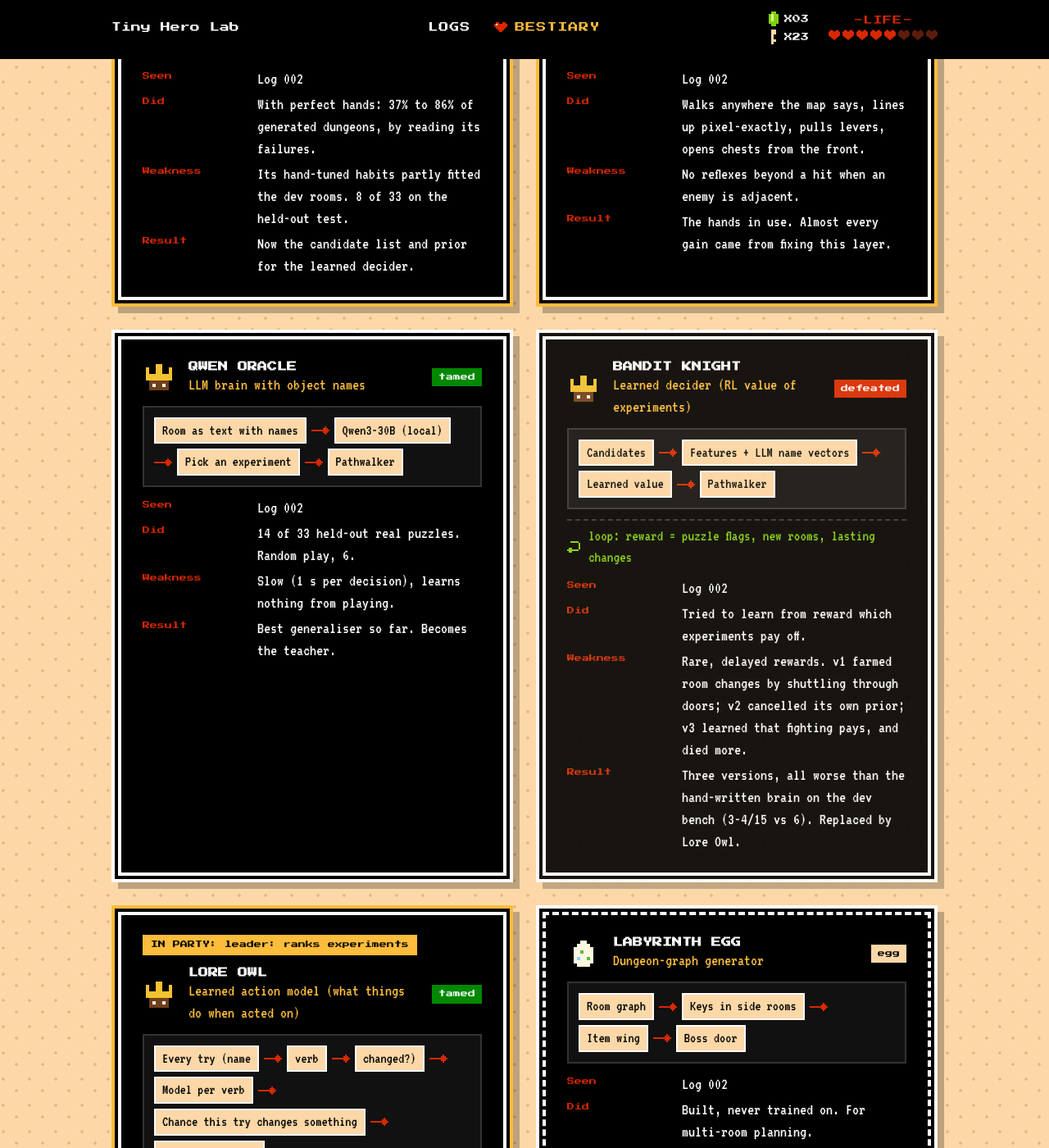
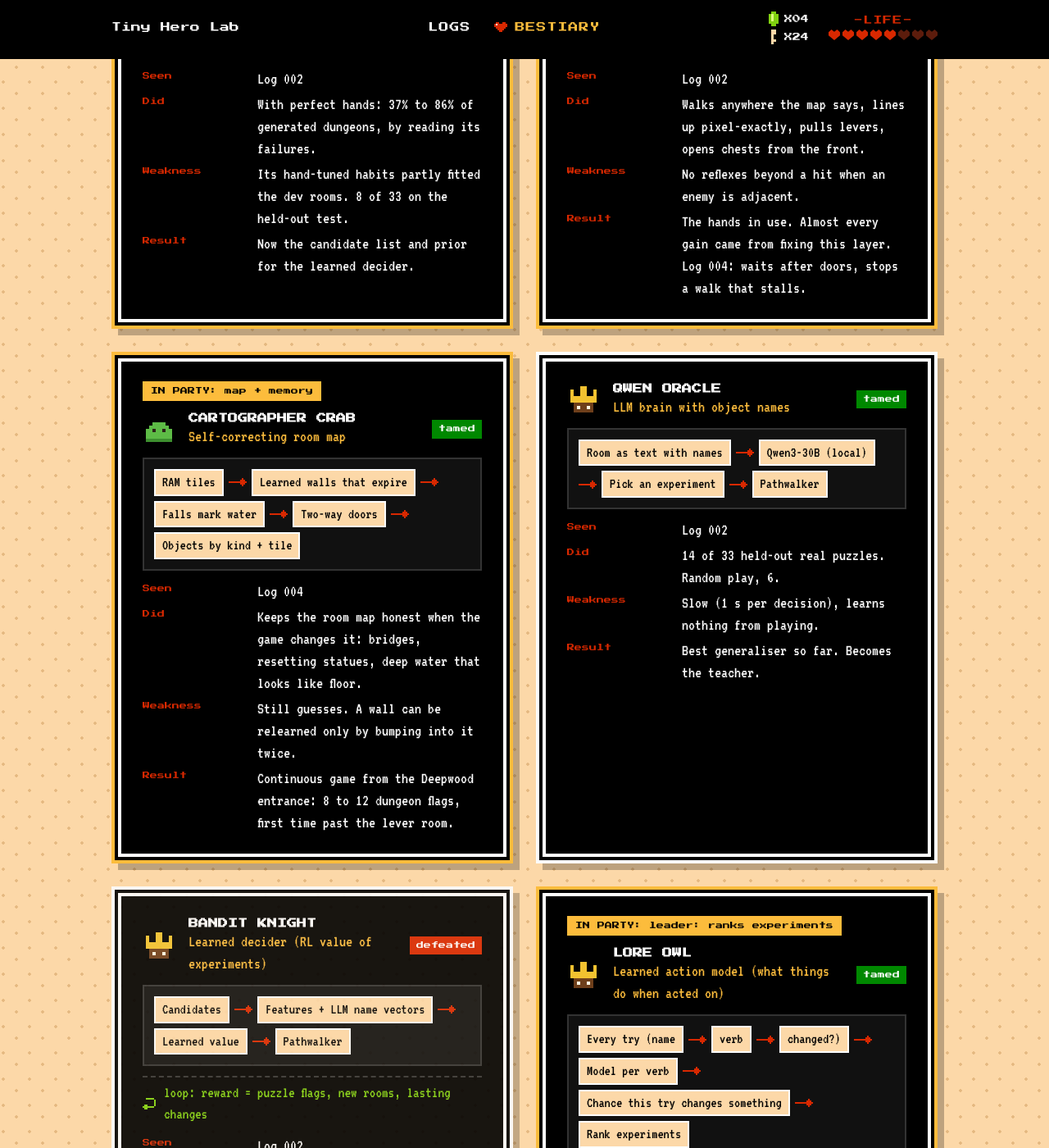
Before and after one commit to sofianedjerbi/zelda-agent-devblog, a Jekyll site: the page built from bestiary.html, in a window 1280 px wide and 1400 px high, scrolled down 4160 px. Shown: the whole window at 82% size. Built offline with Jekyll 4.4.1, drawn with Linux system fonts in a browser that asks for light colours.

Commit message:
Log 004: one continuous game; Cartographer Crab joins the party
Co-Authored-By: Claude Opus 5.5 <noreply@anthropic.com>
Claude-Session: https://claude.ai/code/session_011zaXs3MpTYuwKudv5WyDZs

```diff
--- a/_data/bestiary.yml
+++ b/_data/bestiary.yml
@@ -133,7 +133,17 @@
   nodes: [Goal, Path on the map, Align, Tested button macro]
   did: Walks anywhere the map says, lines up pixel-exactly, pulls levers, opens chests from the front.
   weakness: No reflexes beyond a hit when an enemy is adjacent.
-  result: The hands in use. Almost every gain came from fixing this layer.
+  result: "The hands in use. Almost every gain came from fixing this layer. Log 004: waits after doors, stops a walk that stalls."
+- name: Cartographer Crab
+  current: "map + memory"
+  real: Self-correcting room map
+  type: monster
+  status: tamed
+  seen: Log 004
+  nodes: [RAM tiles, Learned walls that expire, Falls mark water, Two-way doors, Objects by kind + tile]
+  did: "Keeps the room map honest when the game changes it: bridges, resetting statues, deep water that looks like floor."
+  weakness: Still guesses. A wall can be relearned only by bumping into it twice.
+  result: "Continuous game from the Deepwood entrance: 8 to 12 dungeon flags, first time past the lever room."
 - name: Qwen Oracle
   real: LLM brain with object names
   type: boss
```
Also changed, not shown: _posts/2026-11-10-one-continuous-game.md (added, +49 -0 lines), 1 other file.
